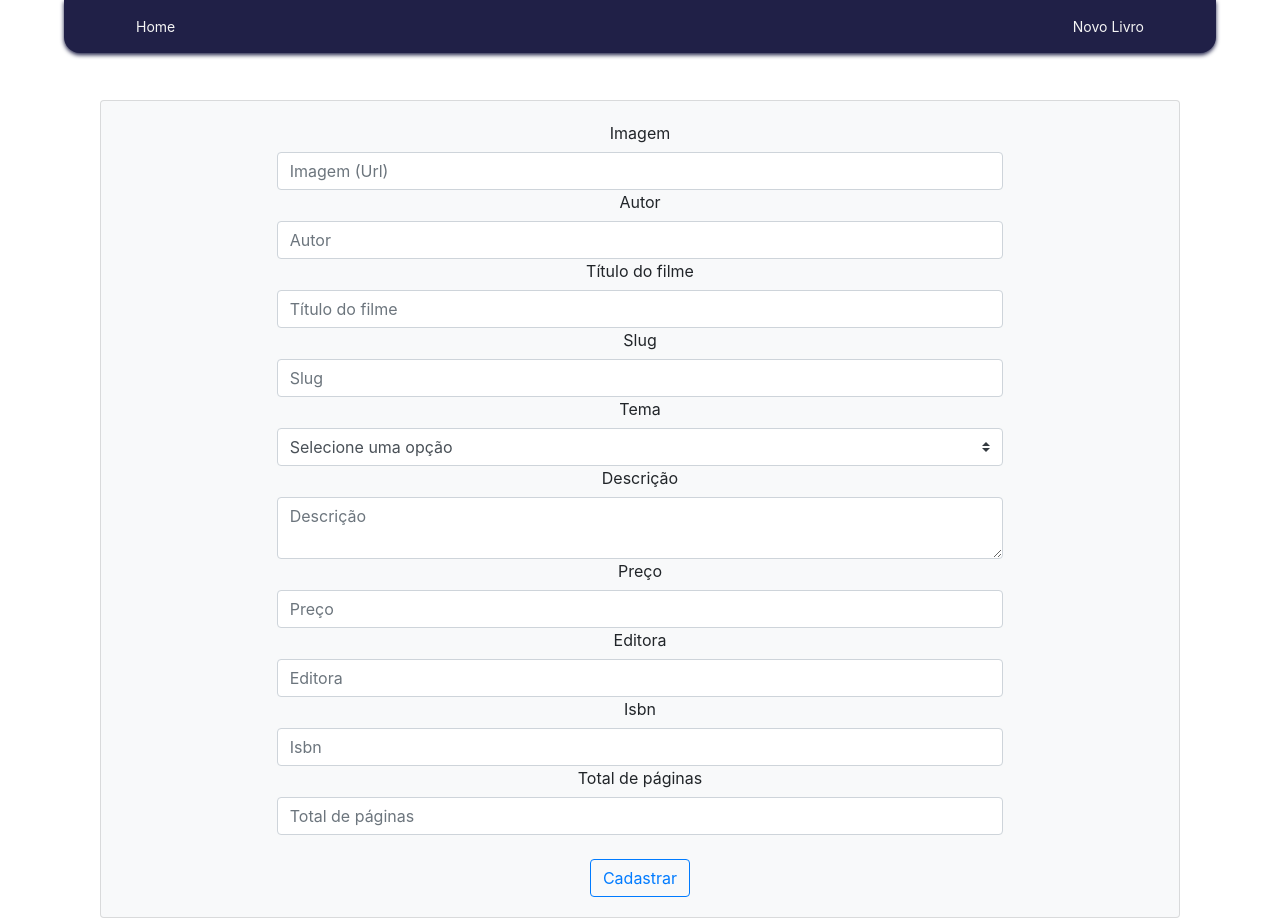
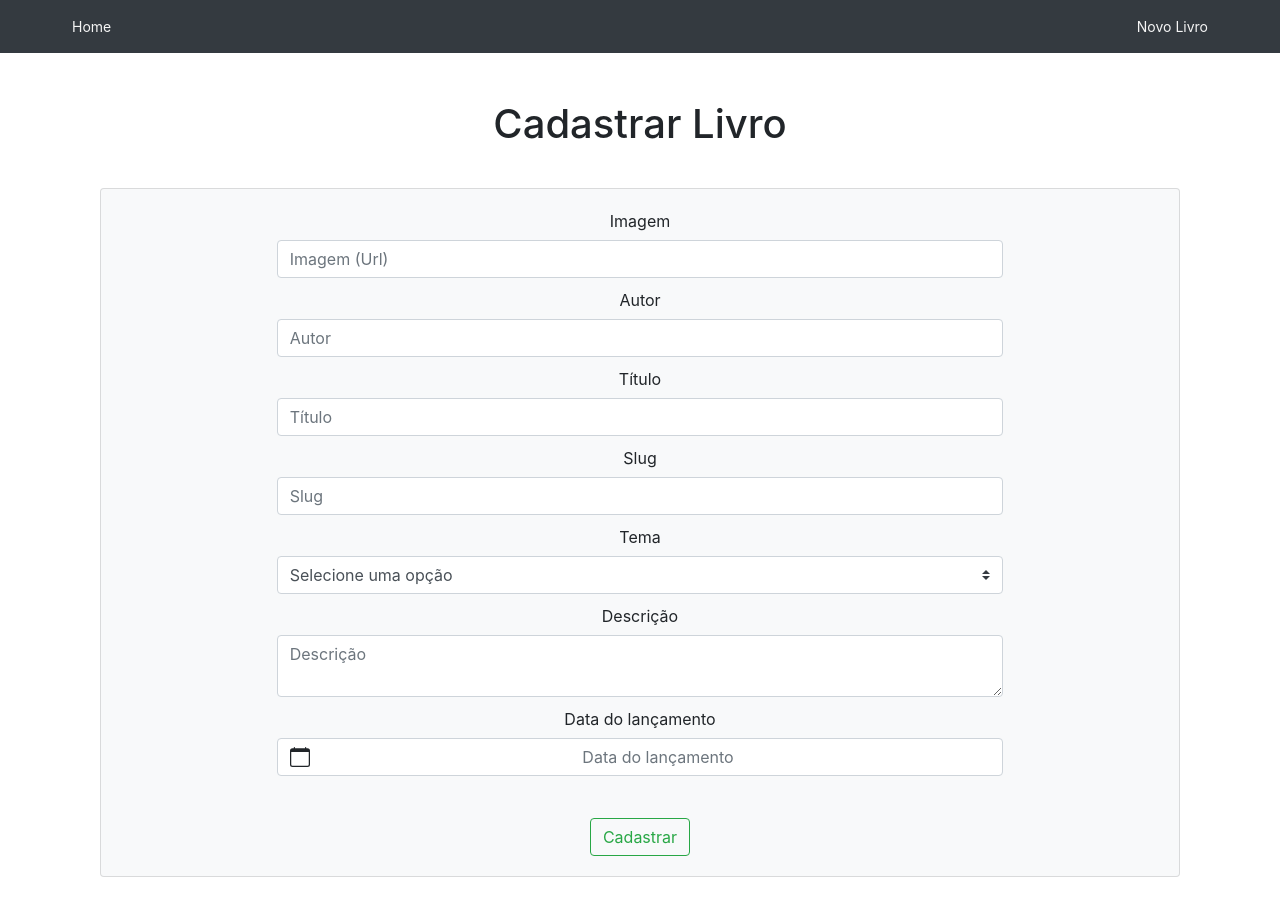
Before and after one commit to MTevangelista/books, a Vue app in the folder web/: page /register-book in a window 1280 px wide. After the commit the page ends 877 px from the top, so only its background shows below. Built offline with nearby package versions, Linux system fonts and the light colour scheme.

Commit message:
feat(web): change book registration page

```diff
--- a/web/src/pages/BookForm.vue
+++ b/web/src/pages/BookForm.vue
@@ -1,6 +1,6 @@
 <template>
   <b-container>
-    <b-navbar class="top-bar-container" fixed="top" toggleable="lg">
+    <b-navbar type="dark" variant="dark" fixed="top" toggleable="lg">
       <b-navbar-nav class="ml-5">
         <b-nav-item class="nav-item-style">
           <router-link class="router-link-navbar" :to="{ name: 'Home' }">Home</router-link>
@@ -14,14 +14,16 @@
       </b-navbar-nav>
     </b-navbar>
 
-    <b-card bg-variant="light" class="card">
+    <h1 class="test">Cadastrar Livro</h1>
+
+    <b-card bg-variant="light">
       <b-form>
         <b-form-group
           id="image-url"
           v-model.trim.lazy="book.imageUrl"
           label="Imagem"
           :label-for="book.imageUrl"
-          style="width: 70%; margin: 0 auto"
+          style="width: 70%; margin: 0px auto"
         >
           <b-form-input
             id="input-image-url"
@@ -37,7 +39,7 @@
           v-model.trim.lazy="book.auhtor"
           label="Autor"
           :label-for="book.auhtor"
-          style="width: 70%; margin: 0 auto"
+          style="width: 70%; margin: 10px auto"
         >
           <b-form-input id="input-author" type="text" name="author" required placeholder="Autor"></b-form-input>
         </b-form-group>
@@ -45,16 +47,16 @@
         <b-form-group
           id="title"
           v-model.trim.lazy="book.title"
-          label="Título do filme"
+          label="Título"
           :label-for="book.title"
-          style="width: 70%; margin: 0 auto"
+          style="width: 70%; margin: 10px auto"
         >
           <b-form-input
             id="input-title"
             type="text"
             name="title"
             required
-            placeholder="Título do filme"
+            placeholder="Título"
           ></b-form-input>
         </b-form-group>
 
@@ -63,7 +65,7 @@
           v-model.trim.lazy="book.slug"
           label="Slug"
           :label-for="book.slug"
-          style="width: 70%; margin: 0 auto"
+          style="width: 70%; margin: 10px auto"
         >
           <b-form-input id="input-slug" type="text" name="slug" required placeholder="Slug"></b-form-input>
         </b-form-group>
@@ -72,7 +74,7 @@
           id="select-theme"
           label="Tema"
           :label-for="book.theme"
-          style="width: 70%; margin: 0 auto"
+          style="width: 70%; margin: 10px auto"
         >
           <b-form-select id="theme" v-model="book.theme" :options="themes" required></b-form-select>
         </b-form-group>
@@ -82,64 +84,26 @@
           v-model.trim.lazy="book.description"
           label="Descrição"
           :label-for="book.description"
-          style="width: 70%; margin: 0 auto"
+          style="width: 70%; margin: 10px auto"
         >
           <b-form-textarea id="textarea" v-model="book.description" placeholder="Descrição"></b-form-textarea>
         </b-form-group>
 
         <b-form-group
-          id="price"
-          v-model.trim.lazy="book.price"
-          label="Preço"
-          :label-for="book.price"
-          style="width: 70%; margin: 0 auto"
+          id="created-at"
+          v-model.trim.lazy="book.createdAt"
+          label="Data do lançamento"
+          :label-for="book.createdAt"
+          style="width: 70%; margin: 10px auto"
         >
-          <b-form-input id="input-price" type="number" name="price" required placeholder="Preço"></b-form-input>
+          <b-form-datepicker id="created-at" :date-format-options="{ year: 'numeric', month: 'numeric', day: 'numeric' }" v-model="book.createdAt" placeholder="Data do lançamento" class="mb-2"></b-form-datepicker>
         </b-form-group>
 
-        <b-form-group
-          id="publisher"
-          v-model.trim.lazy="book.publisher"
-          label="Editora"
-          :label-for="book.publisher"
-          style="width: 70%; margin: 0 auto"
-        >
-          <b-form-input
-            id="input-publisher"
-            type="text"
-            name="publisher"
-            required
-            placeholder="Editora"
-          ></b-form-input>
-        </b-form-group>
-
-        <b-form-group
-          id="isbn"
-          v-model.trim.lazy="book.isbn"
-          label="Isbn"
-          :label-for="book.isbn"
-          style="width: 70%; margin: 0 auto"
-        >
-          <b-form-input id="input-isbn" type="number" name="isbn" required placeholder="Isbn"></b-form-input>
-        </b-form-group>
-
-        <b-form-group
-          id="totalPages"
-          v-model.trim.lazy="book.totalPages"
-          label="Total de páginas"
-          :label-for="book.totalPages"
-          style="width: 70%; margin: 0 auto"
-        >
-          <b-form-input
-            id="input-totalPages"
-            type="number"
-            name="totalPages"
-            required
-            placeholder="Total de páginas"
-          ></b-form-input>
-        </b-form-group>
-
-        <b-button type="submit" variant="outline-primary" class="mt-4">Cadastrar</b-button>
+        <b-row>
+            <b-col class="text-center">
+                <b-button type="submit" variant="outline-success" class="mt-4">Cadastrar</b-button>
+            </b-col>
+        </b-row>
       </b-form>
     </b-card>
   </b-container>
@@ -154,13 +118,10 @@ export default {
         imageUrl: "",
         author: "",
         title: "",
+        createdAt: "",
         slug: "",
         theme: null,
         description: "",
-        price: 0,
-        publisher: "",
-        isbn: 0,
-        totalPages: 0
       },
       themes: [
         { valor: null, text: "Selecione uma opção" },
@@ -176,8 +137,10 @@ export default {
 </script>
 
 <style scoped>
-.card {
+.test {
   margin-top: 100px;
+  margin-bottom: 40px;
+  text-align: center;
 }
 
 textarea {
```
